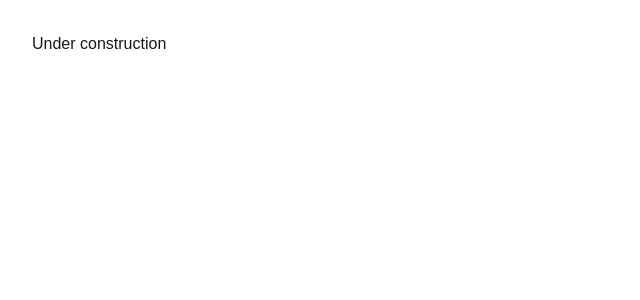
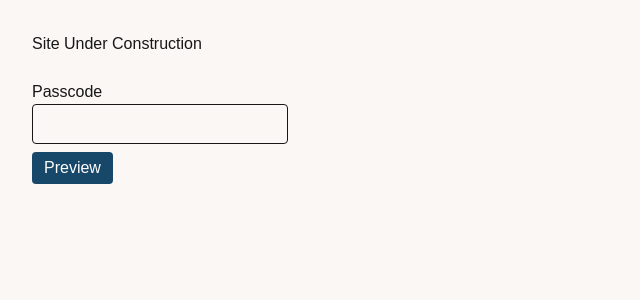
Before and after one commit to CountSigFigs/curly-ginger, a Next.js app: page / in a window 1280 px wide. Shown: the top 300 px of the page, without its empty margins (0-640 px from the left). Built offline with nearby package versions, Linux system fonts and the light colour scheme.

Commit message:
redirect on under construction

```diff
--- a/src/app/globals.css
+++ b/src/app/globals.css
@@ -3,15 +3,10 @@
 @tailwind utilities;
 
 :root {
-  --background: #ffffff;
+  --background: #faf7f5fb;
   --foreground: #171717;
-}
-
-@media (prefers-color-scheme: dark) {
-  :root {
-    --background: #0a0a0a;
-    --foreground: #ededed;
-  }
+  --primary: #174869;
+  --text: #fffdfd;
 }
 
 body {
@@ -19,9 +14,3 @@ body {
   background: var(--background);
   font-family: Arial, Helvetica, sans-serif;
 }
-
-@layer utilities {
-  .text-balance {
-    text-wrap: balance;
-  }
-}
--- a/src/app/page.tsx
+++ b/src/app/page.tsx
@@ -1,7 +1,18 @@
+import Button from "@/components/Button";
+import Input from "@/components/Input";
+import Label from "@/components/Label";
+
 export default function Home() {
   return (
     <div className="flex flex-col gap-6 m-8">
-      Under construction
+      <p>Site Under Construction</p>
+      <form className="flex flex-col max-w-64">
+        <Label htmlFor="passcode">Passcode</Label>
+        <Input type="text" name="passcode" id="passcode"></Input>
+        <div className="my-2">
+          <Button>Preview</Button>
+        </div>
+      </form>
     </div>
   );
 }
--- /dev/null
+++ b/src/components/Button.tsx
@@ -0,0 +1,7 @@
+import { FC } from "react";
+
+type ButtonProps = React.ComponentPropsWithRef<"button">;
+
+const Button: FC<ButtonProps> = (props) => <button {...props} className="py-1 px-3 rounded bg-primary text-text"/>;
+
+export default Button;
--- a/src/components/Input.tsx
+++ b/src/components/Input.tsx
@@ -1,7 +1,7 @@
 type InputProps = React.ComponentPropsWithRef<"input">;
 
 const Input: React.FC<InputProps> = (props) => {
-  return <input {...props} className="h-10 text-lg rounded text-black px-2" />;
+  return <input {...props} className="h-10 text-lg rounded text-black px-2 bg-transparent border border-foreground" />;
 };
 
 export default Input;
--- a/tailwind.config.ts
+++ b/tailwind.config.ts
@@ -11,6 +11,8 @@ const config: Config = {
       colors: {
         background: "var(--background)",
         foreground: "var(--foreground)",
+        primary: "var(--primary)",
+        text: "var(--text)"
       },
     },
   },
```
Also changed, not shown: src/middleware.ts (added, +16 -0 lines), src/app/dashboard/login/page.tsx (renamed from src/app/login/page.tsx).
